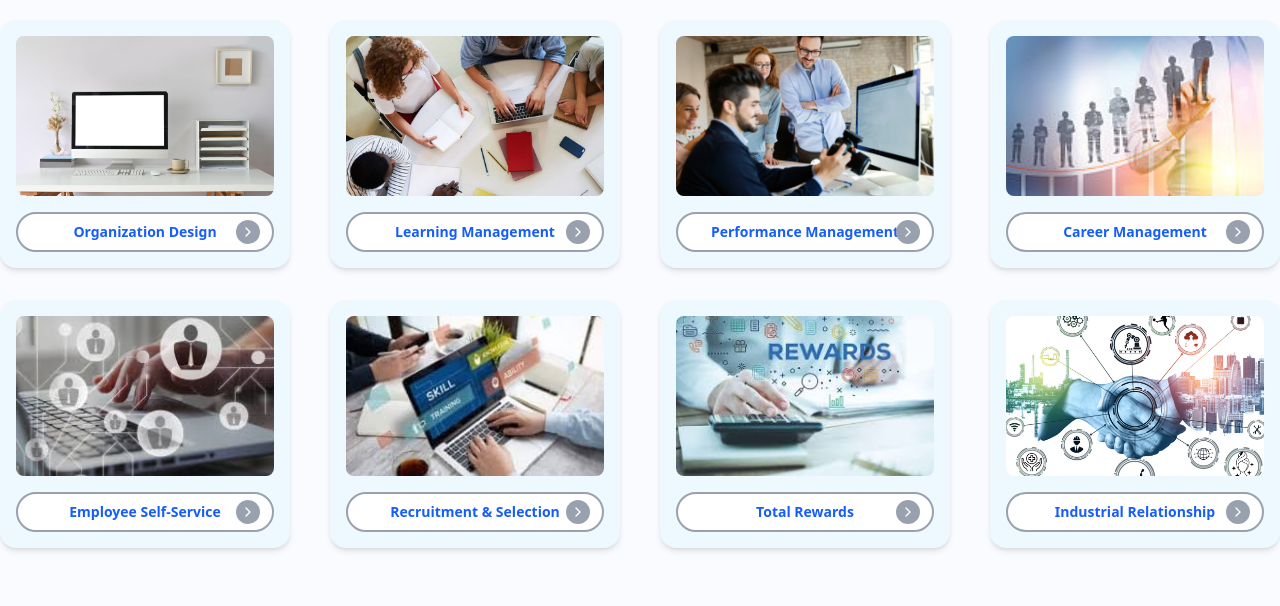
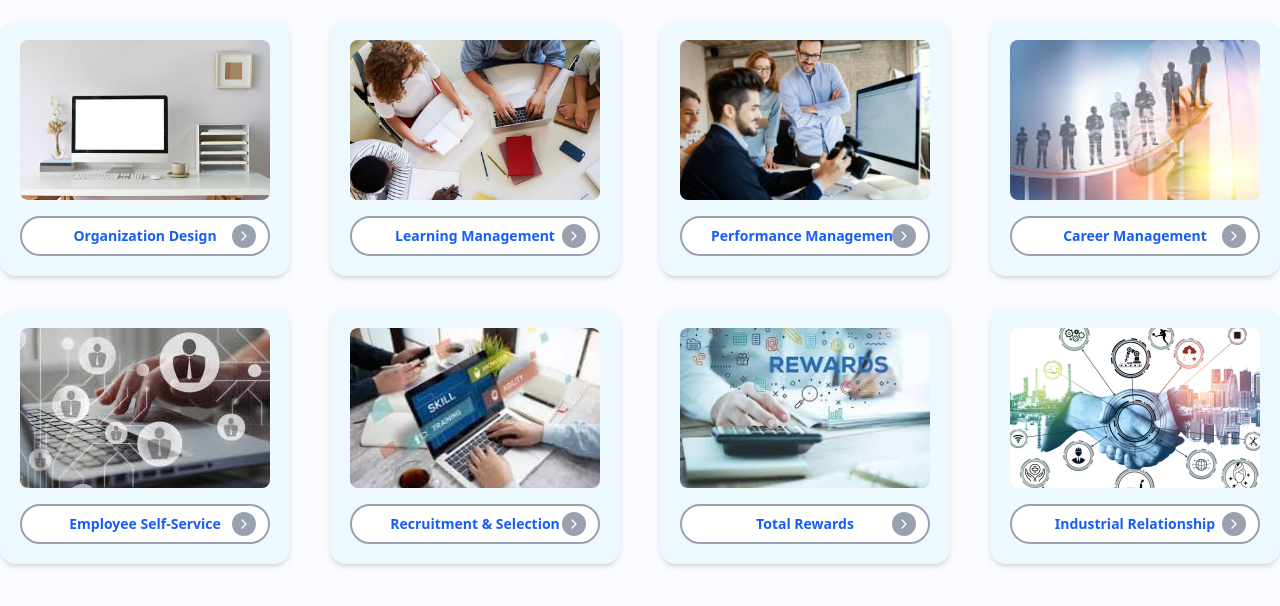
Before and after one commit to logikasistembisnis/fe-hrms, a Next.js app: page / in a window 1280 px wide. Shown: the top 606 px of the page. Built offline with nearby package versions, Linux system fonts and the light colour scheme.

Commit message:
update padding card menu

```diff
--- a/src/components/CardMenu.tsx
+++ b/src/components/CardMenu.tsx
@@ -9,7 +9,7 @@ interface CardMenuProps {
 
 export function CardMenu({ title, imageSrc }: CardMenuProps) {
     return (
-        <div className="bg-[#eef8ff] rounded-2xl shadow-md p-4 flex flex-col items-center hover:shadow-lg transition duration-300">
+        <div className="bg-[#eef8ff] rounded-2xl shadow-md p-5 flex flex-col items-center hover:shadow-lg transition duration-300">
             <div className="relative w-full h-40 rounded-lg overflow-hidden">
                 <Image
                     src={imageSrc}
```
